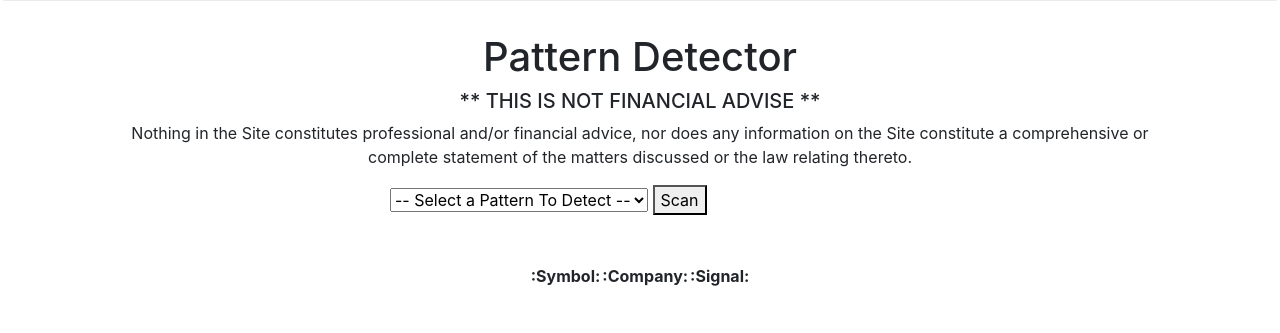
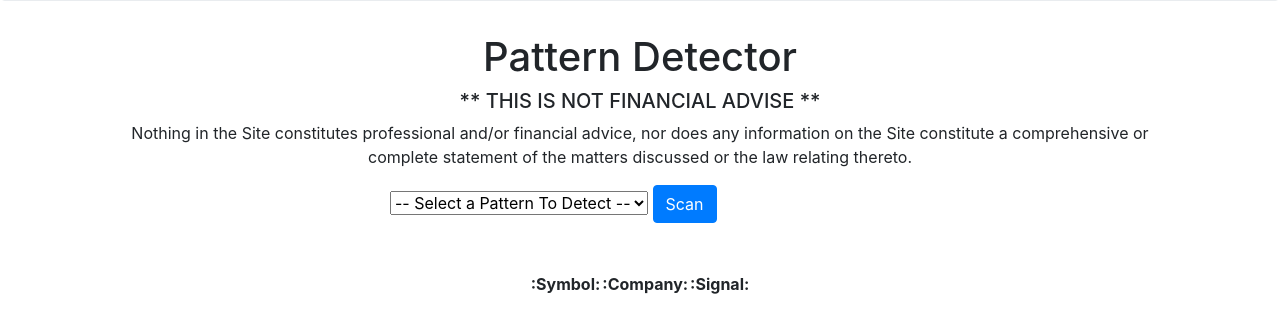
Before and after one commit to Carlo-Defilippis/Market_Patterns, a Flask app: template templates/index.html in a window 1280 px wide. Shown: the part 429-762 px from the top of the page. Run offline with Flask 2, Linux system fonts and the light colour scheme; the template is opened without the code that fills it, so the values that code supplies are empty; some libraries are stand-ins or nearby versions.

Commit message:
changed button style 2

```diff
--- a/templates/index.html
+++ b/templates/index.html
@@ -64,7 +64,7 @@
                         {% endfor %}
                     </select>
 
-                    <button class="search" type="submit" value="Scan" class="btn btn-primary">Scan</button>
+                    <button class="search btn btn-primary" type="submit" value="Scan">Scan</button>
                 </form>
                 <br>
                 <h1 class='message text-center text-danger text-wrap' value='{{ foundStocks }}'>Sorry, no stocks found with that pattern.</h1>
```
